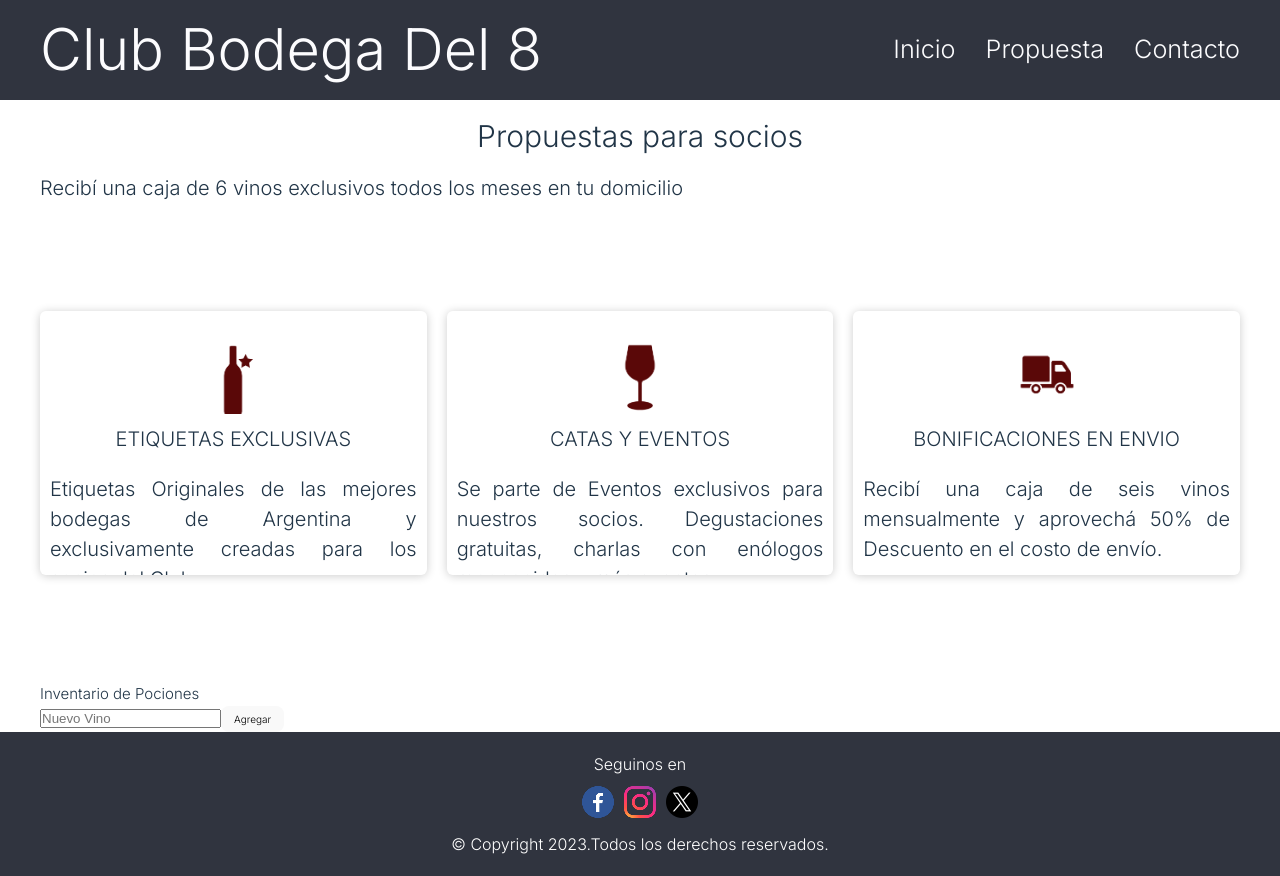
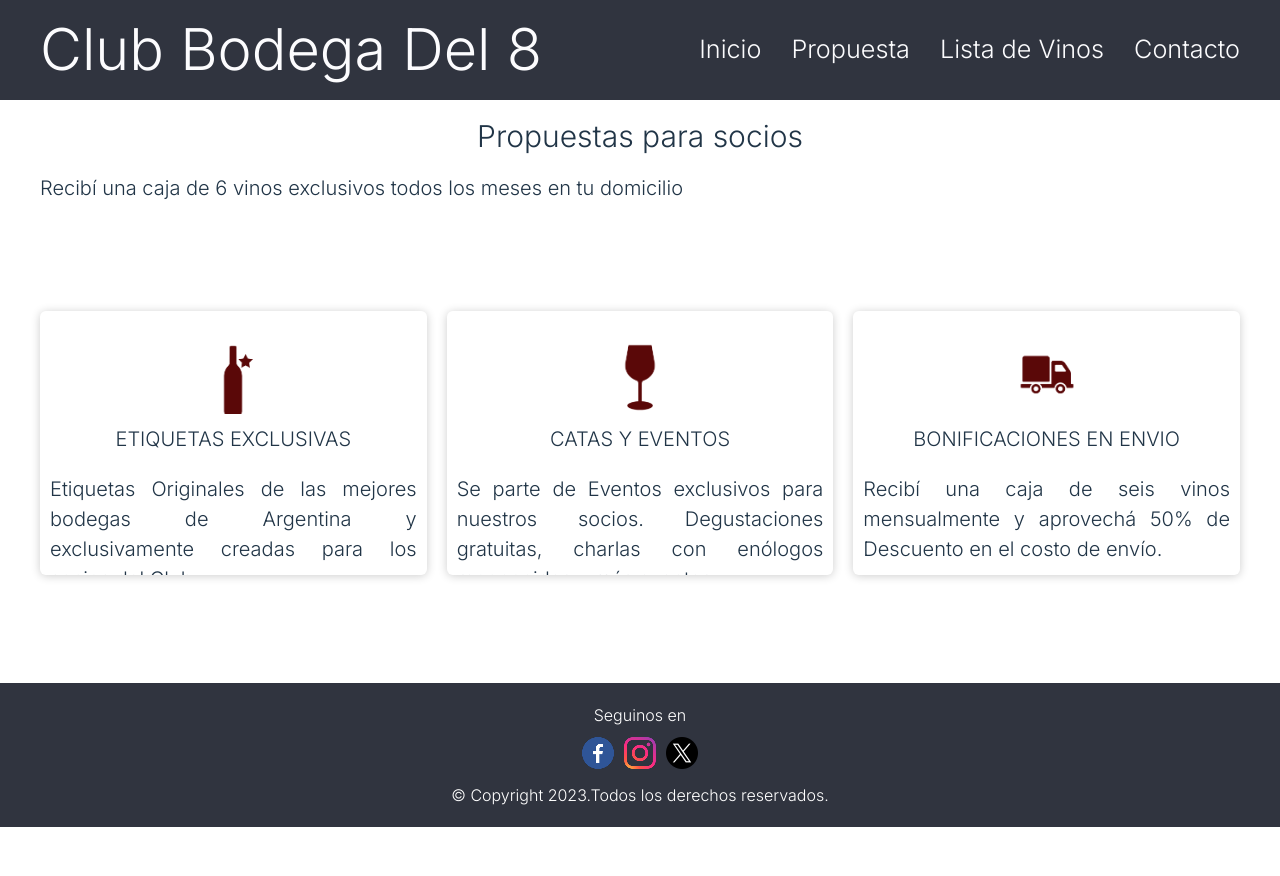
Before and after one commit to Dasr85/React_utn, a React (Vite) app: page /Propuesta in a window 1280 px wide. After the commit the page ends 827 px from the top, so only its background shows below. Built offline with nearby package versions, Linux system fonts and the light colour scheme.

Commit message:
nuevos cambios

```diff
--- a/src/App.jsx
+++ b/src/App.jsx
@@ -17,6 +17,7 @@ function App() {
           <Routes>
             <Route path="/" element={<Seccion />} />
             <Route path="/Propuesta" element={<GestionPropuesta />} />
+            {/* <Route path="/Lista" element={<GestionPropuesta />} /> */}
             <Route path="/Contacto" element={<ContactForm />} />
           </Routes>
         </main>
--- a/src/componentes/header/header.jsx
+++ b/src/componentes/header/header.jsx
@@ -13,6 +13,7 @@ const header = () => {
             <ul>
                 <li><Link to="/"> Inicio </Link></li>
                 <li><Link to="/Propuesta"> Propuesta </Link></li>
+                <li><Link to="/Lista"> Lista de Vinos </Link></li>
                 <li><Link to="/Contacto"> Contacto </Link></li>
 
             </ul>
--- a/src/componentes/propuesta/GestionPropuesta.jsx
+++ b/src/componentes/propuesta/GestionPropuesta.jsx
@@ -3,8 +3,8 @@ import './Propuesta.css'
 import camion from '../../assets/img/camion.png';
 import botella from '../../assets/img/botella de vino.png';
 import copa from '../../assets/img/copa de vino.png';
-import ListaDeVinos from './ListaDeVinos';
-import FormularioDeVinos from './FormularioDeVinos';
+// import ListaDeVinos from './ListaDeVinos';
+// import FormularioDeVinos from './FormularioDeVinos';
 
 const GestionPropuesta = () => {
     // Estado para almacenar las vinos
@@ -13,7 +13,7 @@ const GestionPropuesta = () => {
     // Carga inicial de vinos desde localStorage
     useEffect(() => {
         try {
-            const vinosGuardados = JSON.parse(localStorage.getItem('pociones'));
+            const vinosGuardados = JSON.parse(localStorage.getItem('vinos'));
             console.log('Vinos cargados:', vinosGuardados);
             if (vinosGuardados) {
                 setVinos(vinosGuardados);
@@ -28,29 +28,29 @@ const GestionPropuesta = () => {
         localStorage.setItem('vinos', JSON.stringify(vinos));
     }, [vinos]);
 
-    // Marcar un vino como completada o no completada
-    const completarVino = (id) => {
-        const nuevosVinos = vinos.map((vino) =>
-        vino.id === id ? { ...vino, completada: !vino.completada } : vino
-        );
-        setVinos(nuevosVinos);
-    };
+    // // Marcar un vino como completada o no completada
+    // const completarVino = (id) => {
+    //     const nuevosVinos = vinos.map((vino) =>
+    //     vino.id === id ? { ...vino, completada: !vino.completada } : vino
+    //     );
+    //     setVinos(nuevosVinos);
+    // };
 
-    // Eliminar un vino de la lista
-    const eliminarVino = (id) => {
-        const nuevosVinos = vinos.filter((vino) => vino.id !== id);
-        setVinos(nuevosVinos);
-    };
+    // // Eliminar un vino de la lista
+    // const eliminarVino = (id) => {
+    //     const nuevosVinos = vinos.filter((vino) => vino.id !== id);
+    //     setVinos(nuevosVinos);
+    // };
 
-    // Agregar una nuevo vino a la lista
-    const agregarVino = (nombre) => {
-        const nuevoVino = {
-        id: Date.now(), // Generar ID único
-        nombre,
-        completada: false,
-        };
-        setVinos([...vinos, nuevoVino]);
-    };
+    // // Agregar una nuevo vino a la lista
+    // const agregarVino = (nombre) => {
+    //     const nuevoVino = {
+    //     id: Date.now(), // Generar ID único
+    //     nombre,
+    //     completada: false,
+    //     };
+    //     setVinos([...vinos, nuevoVino]);
+    // };
 
     return (
         <div className='contenedor-propuesta'>
@@ -91,14 +91,14 @@ const GestionPropuesta = () => {
             </div>
 
 
-            {/* Lista de Vinos */}
+            {/* Lista de Vinos
             <ListaDeVinos
                 vinos={vinos}
                 completarVino={completarVino}
                 eliminarVino={eliminarVino}
             />
             {/* Formulario para agregar nuevos Vinos */}
-            <FormularioDeVinos agregarVino={agregarVino} />
+            {/* <FormularioDeVinos agregarVino={agregarVino} /> */}
         </div>
     );
     };
--- a/src/componentes/propuesta/ListaDeVinos.jsx
+++ b/src/componentes/propuesta/ListaDeVinos.jsx
@@ -1,26 +1,26 @@
-import PropTypes from "prop-types";
-import Vino from "./Vino";
+// import PropTypes from "prop-types";
+// import Vino from "./Vino";
 
-const ListaDeVinos = ({ vinos, completarVino, eliminarVino }) => {
-    return (
-        <div>
-        <h2> Inventario de Pociones </h2>
-        {vinos.map((vino) => (
-            <Vino
-            key={vino.id}
-            pocion={vino}
-            completarPocion={completarVino}
-            eliminarPocion={eliminarVino}
-            />
-        ))}
-        </div>
-    );
-    };
+// const ListaDeVinos = ({ vinos, completarVino, eliminarVino }) => {
+//     return (
+//         <div>
+//         <h2> Inventario de Pociones </h2>
+//         {vinos.map((vino) => (
+//             <Vino
+//             key={vino.id}
+//             pocion={vino}
+//             completarVino={completarVino}
+//             eliminarVino={eliminarVino}
+//             />
+//         ))}
+//         </div>
+//     );
+//     };
 
-    ListaDeVinos.propTypes = {
-    vinos: PropTypes.array.isRequired,
-    completarVino: PropTypes.func.isRequired,
-    eliminarVino: PropTypes.func.isRequired,
-};
+//     ListaDeVinos.propTypes = {
+//     vinos: PropTypes.array.isRequired,
+//     completarVino: PropTypes.func.isRequired,
+//     eliminarVino: PropTypes.func.isRequired,
+// };
 
-export default ListaDeVinos;
+// export default ListaDeVinos;
--- a/src/componentes/propuesta/Vino.jsx
+++ b/src/componentes/propuesta/Vino.jsx
@@ -1,26 +1,26 @@
 
-const Vino = ({ vino, completarVino, eliminarVino }) => {
+// const Vino = ({ vino, completarVino, eliminarVino }) => {
 
-    //Destruturación de Props 'vino'
-    const { id, nombre, completada } = vino;
+//     //Destruturación de Props 'vino'
+//     const { id, nombre, completada } = vino;
 
-    const completar = () => {
-        completarVino(id);
-    };
+//     const completar = () => {
+//         completarVino(id);
+//     };
 
-    const eliminar = () => {
-        eliminarVino(id);
-    };
+//     const eliminar = () => {
+//         eliminarVino(id);
+//     };
 
-    return (
-        <div className="vino">
-        <span className={completada ? 'completada' : ''}>{nombre}</span>
-        <button onClick={completar}>
-            {completada ? 'Pendiente' : 'Completar'}
-        </button>
-        <button onClick={eliminar}>Eliminar</button>
-        </div>
-    );
-};
+//     return (
+//         <div className="vino">
+//         <span className={completada ? 'completada' : ''}>{nombre}</span>
+//         <button onClick={completar}>
+//             {completada ? 'Pendiente' : 'Completar'}
+//         </button>
+//         <button onClick={eliminar}>Eliminar</button>
+//         </div>
+//     );
+// };
 
-export default Vino;
+// export default Vino;
```
